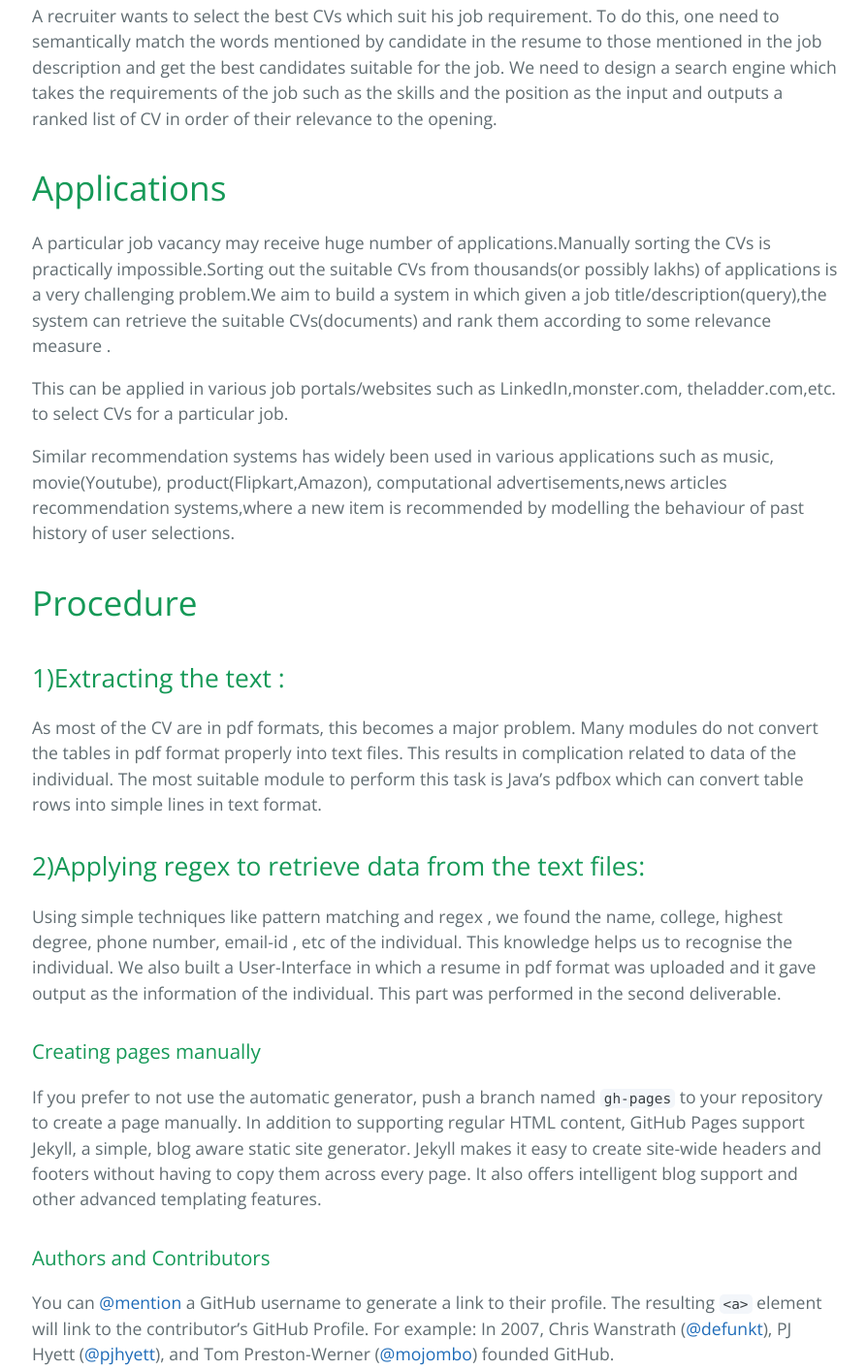
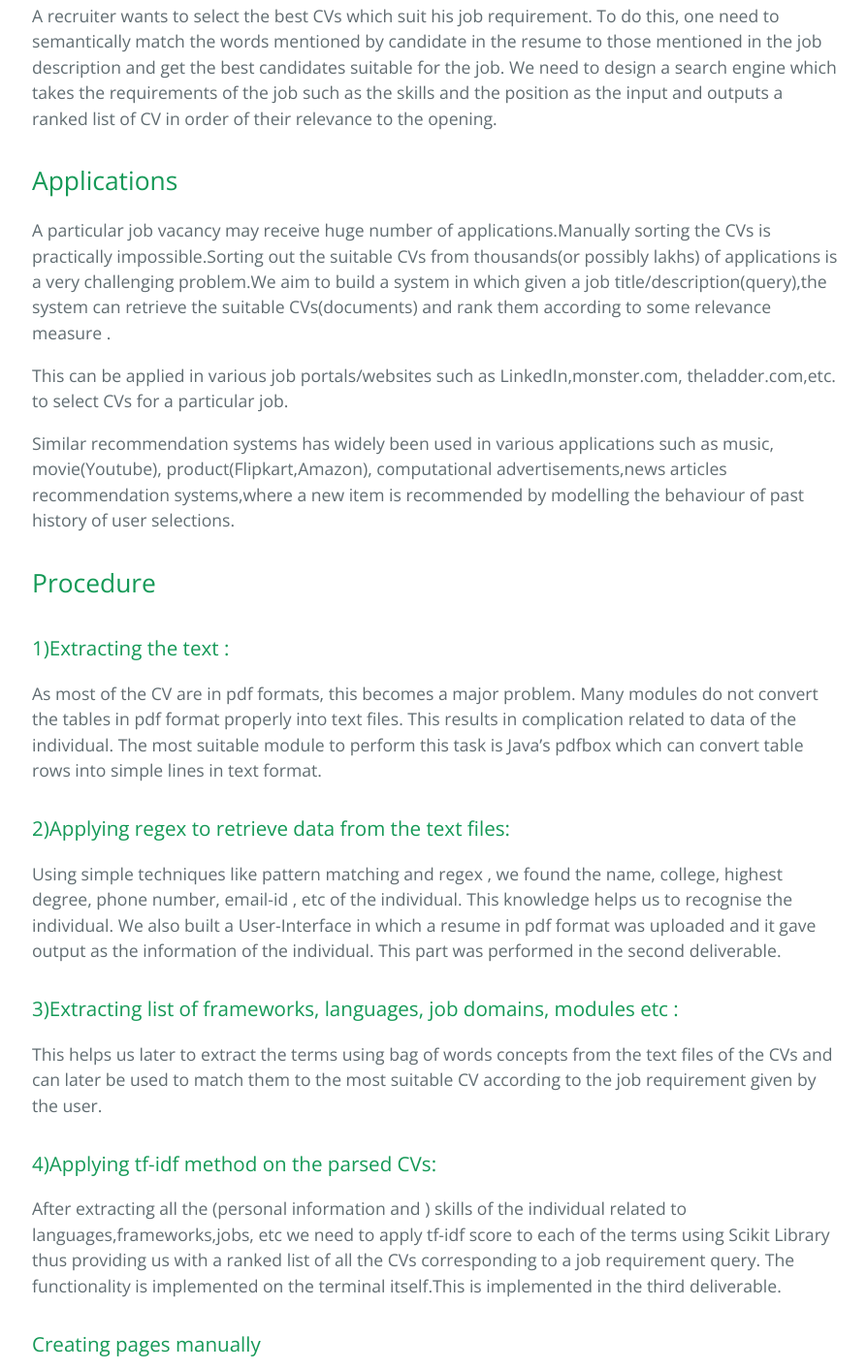
Before and after one commit to sikander-sharda/Semantic-Job-Recommendation-System, a plain HTML site: page index.html in a window 1280 px wide. Shown: the part 482-1895 px from the top of the page at 97% size, without its empty margins (191-1085 px from the left). Drawn offline with nearby package versions, Linux system fonts and the light colour scheme.

```diff
--- a/index.html
+++ b/index.html
@@ -24,8 +24,8 @@
 
 <p>A recruiter wants to select the best CVs which suit his job requirement. To do this, one need to semantically match the words mentioned by candidate in the resume to those mentioned in the job description and get the best candidates suitable for the job. We need to design a search engine which takes the requirements of the job such as the skills and the position as the input and outputs a ranked list of CV in order of their relevance to the opening.</p>
 
-<h1>
-<a id="applications" class="anchor" href="#applications" aria-hidden="true"><span aria-hidden="true" class="octicon octicon-link"></span></a>Applications</h1>
+<h2>
+<a id="applications" class="anchor" href="#applications" aria-hidden="true"><span aria-hidden="true" class="octicon octicon-link"></span></a>Applications</h2>
 
 <p>A particular job vacancy may receive huge number of applications.Manually sorting the CVs is practically impossible.Sorting out the suitable CVs from thousands(or possibly lakhs) of applications is a very challenging problem.We aim to build a system in which given a job title/description(query),the system can retrieve the suitable CVs(documents) and rank them according to some relevance measure .</p>
 
@@ -33,18 +33,28 @@
 
 <p>Similar recommendation systems has widely been used in various applications such as music, movie(Youtube), product(Flipkart,Amazon), computational advertisements,news articles recommendation systems,where a  new item is recommended by modelling the behaviour of past history of user selections.</p>
 
-<h1>
-<a id="procedure" class="anchor" href="#procedure" aria-hidden="true"><span aria-hidden="true" class="octicon octicon-link"></span></a>Procedure</h1>
+<h2>
+<a id="procedure" class="anchor" href="#procedure" aria-hidden="true"><span aria-hidden="true" class="octicon octicon-link"></span></a>Procedure</h2>
 
-<h2>
-<a id="1extracting-the-text-" class="anchor" href="#1extracting-the-text-" aria-hidden="true"><span aria-hidden="true" class="octicon octicon-link"></span></a>1)Extracting the text :</h2>
+<h3>
+<a id="1extracting-the-text-" class="anchor" href="#1extracting-the-text-" aria-hidden="true"><span aria-hidden="true" class="octicon octicon-link"></span></a>1)Extracting the text :</h3>
 
 <p>As most of the CV are in pdf formats, this becomes a major problem. Many modules do not convert the tables in pdf format properly into text files. This results in complication related to data of the individual. The most suitable module to perform this task is Java’s pdfbox which can convert table rows into simple lines in text format.</p>
 
-<h2>
-<a id="2applying-regex-to-retrieve-data-from-the-text-files" class="anchor" href="#2applying-regex-to-retrieve-data-from-the-text-files" aria-hidden="true"><span aria-hidden="true" class="octicon octicon-link"></span></a>2)Applying regex to retrieve data from the text files:</h2>
+<h3>
+<a id="2applying-regex-to-retrieve-data-from-the-text-files" class="anchor" href="#2applying-regex-to-retrieve-data-from-the-text-files" aria-hidden="true"><span aria-hidden="true" class="octicon octicon-link"></span></a>2)Applying regex to retrieve data from the text files:</h3>
 
 <p>Using simple techniques like  pattern matching and regex , we found the name, college, highest degree, phone number, email-id , etc of the individual. This knowledge helps us to recognise the individual. We also built a User-Interface in which a resume in pdf format was uploaded and it gave output as the information of the individual. This part was performed in the second deliverable.</p>
+
+<h3>
+<a id="3extracting-list-of-frameworks-languages-job-domains-modules-etc-" class="anchor" href="#3extracting-list-of-frameworks-languages-job-domains-modules-etc-" aria-hidden="true"><span aria-hidden="true" class="octicon octicon-link"></span></a>3)Extracting list of frameworks, languages, job domains, modules etc :</h3>
+
+<p>This helps us later to extract the terms using bag of words concepts from the text files of the CVs and can later be used to match them to the most suitable CV according to the job requirement given by the user.</p>
+
+<h3>
+<a id="4applying-tf-idf-method-on-the-parsed-cvs" class="anchor" href="#4applying-tf-idf-method-on-the-parsed-cvs" aria-hidden="true"><span aria-hidden="true" class="octicon octicon-link"></span></a>4)Applying tf-idf method on the parsed CVs:</h3>
+
+<p>After extracting all the (personal information and ) skills of the individual related to languages,frameworks,jobs, etc we need to apply tf-idf score to each of the terms using Scikit Library thus providing us with a ranked list of all the CVs corresponding to a job requirement query. The functionality is implemented on the terminal itself.This is implemented in the third deliverable.</p>
 
 <h3>
 <a id="creating-pages-manually" class="anchor" href="#creating-pages-manually" aria-hidden="true"><span aria-hidden="true" class="octicon octicon-link"></span></a>Creating pages manually</h3>
```
Also changed, not shown: params.json (+1 -1 lines).
